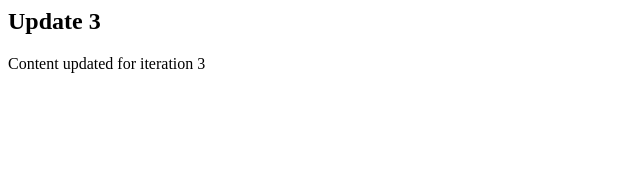
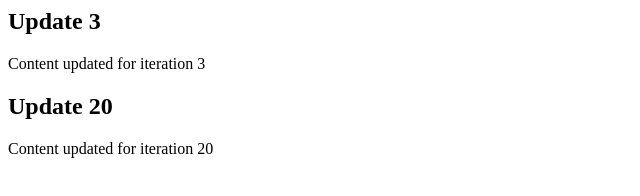
Before and after one commit to jpschmorgan/fluffy-octo-chainsaw, a website: page index.html in a window 1280 px wide. Shown: the whole page, without its empty margins (0-640 px from the left). Drawn offline with Linux system fonts and the light colour scheme.

```diff
--- a/index.html
+++ b/index.html
@@ -3,3 +3,9 @@
     <h2>Update 3</h2>
     <p>Content updated for iteration 3</p>
 </div>
+
+<!-- Updated iteration 20 -->
+<div class="update-20">
+    <h2>Update 20</h2>
+    <p>Content updated for iteration 20</p>
+</div>
```
